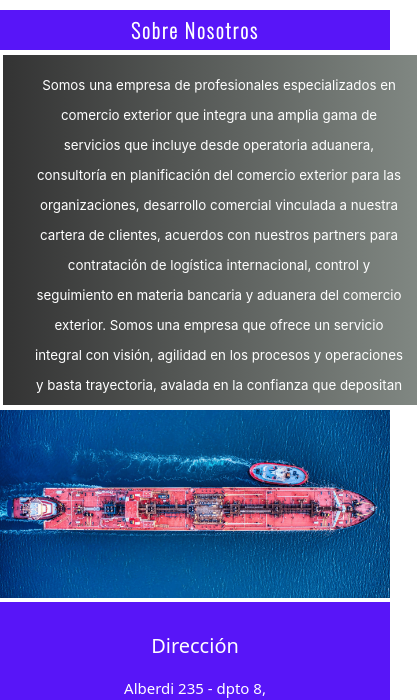
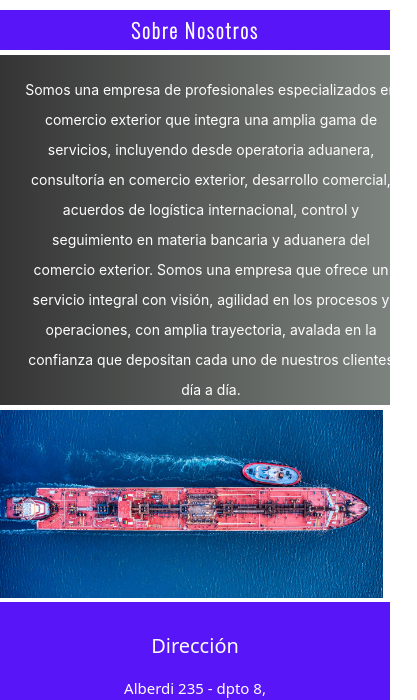
Before and after one commit to Fernandogaston/servicio-comex, a website: page nosotros.html in a window 390 px wide. Shown: the part 151-851 px from the top of the page, 417 px wide, since content can reach past the window. Drawn offline with nearby package versions, Linux system fonts and the light colour scheme.

Commit message:
Proyecto final

```diff
--- a/nosotros.html
+++ b/nosotros.html
@@ -65,8 +65,8 @@
                 <div class="col-sm-12"><a href="nosotros.html" class="Sobre__Nosotros">Sobre Nosotros</a></div>
             </div>
             <div class="row">
-                <div class="col-sm-6 Parrafo__Nosotros" style="margin-top:5px; padding-left: 30px"><p>Somos una empresa de profesionales especializados en comercio exterior que integra una amplia gama de servicios que incluye desde operatoria aduanera, consultoría en planificación del comercio exterior para las organizaciones, desarrollo comercial vinculada a nuestra cartera de clientes, acuerdos con nuestros partners para contratación de logística internacional, control y seguimiento en materia bancaria y aduanera del comercio exterior. Somos una empresa que ofrece un servicio integral con visión, agilidad en los procesos y operaciones y basta trayectoria, avalada en la confianza que depositan cada uno de nuestros clientes día a día.</p></div>
-                <div class="col-sm-6 d-flex justify-content-end">
+                <div class="col-sm-6 Parrafo__Nosotros" style="margin-top:5px; margin-left: 7px; padding-left: 30px"><p>Somos una empresa de profesionales especializados en comercio exterior que integra una amplia gama de servicios, incluyendo desde operatoria aduanera, consultoría en comercio exterior, desarrollo comercial, acuerdos de logística internacional, control y seguimiento en materia bancaria y aduanera del comercio exterior. Somos una empresa que ofrece un servicio integral con visión, agilidad en los procesos y operaciones, con amplia trayectoria, avalada en la confianza que depositan cada uno de nuestros clientes día a día.</p></div>
+                <div class="col-sm-6 d-flex justify-content-start" style="margin-left: -7px">
                     <img src="img/Nosotros.png" class="FotoNosotros" alt="contenedor">
                 </div>
             </div>
@@ -145,12 +145,12 @@
               <div class="col-sm-6 caja17">
                   <a href="https://www.facebook.com/"><img src="img/Facebook.png" height="40px" target="_blank"></a>
                   <a href="https://twitter.com/"><img src="img/Twitter.png" height="40px" target="_blank"></a>
+                  <a href=" https://api.whatsapp.com/send?phone=542494288014"><img src="img/whatsapp.png" height="40px" target="_blank"></a>
               </div>
             </div>
             <div class="row mt-5">
-                <div class="col-sm-12 d-flex justify-content-between mx-1 my-2 me-2">
-                    <a href="#Inicio"><img src="img/Flechaarriba.png" height="30px"></a>
-                    <a href=" https://api.whatsapp.com/send?phone=542494288014"><img src="img/whatsapp.png" height="40px" target="_blank"></a>
+                <div class="col-sm-12 d-flex justify-content-end mx-1 my-2 me-2">
+                    <a href="#Inicio"><img src="img/Flechaarriba.png" height="30px"; style="margin-right: 30px; margin-bottom: 10px"></a>
                 </div>
             </div>
         </footer>
--- a/scss/estilos.scss
+++ b/scss/estilos.scss
@@ -86,7 +86,7 @@
     font-size: 16px;
     line-height: 30px;
     text-align: justify;
-    padding: 30px;
+    padding-top: 60px;
     height: 350px;
     background-image: linear-gradient(to right, #333, #808782); }
 
@@ -353,7 +353,7 @@
   .ColorLinks a:hover {
     color: #F4D35E; }
 
-  /* clases caja 17 ícono facebook y twitter en footer */
+  /* clases caja 17 ícono facebook, twitter y whatsapp en footer */
 
   .caja17 {
     display: flex;
@@ -428,8 +428,8 @@
     .Parrafo__Nosotros {
       text-align: center;
       font-size: smaller;
-      margin-left: 15px;
-      padding: 15px;
+      margin-left: 0px;
+      padding: 0px;
     }
 
     .caja14 {
@@ -462,7 +462,23 @@
       height: 1500px;}
   }
 
+  @media only screen and (max-width: 700px)
+  {
+    .Parrafo__Nosotros{
+      font-size: 12px;
+      padding-top: 20px;
+    }
+  }
+
+  @media only screen and (max-width: 1100px)
+  {
+    .Parrafo__Nosotros{
+      font-size: 14px;
+      padding-top: 20px;
+    }
+  }
+
   /* Hide Scrollbars */
-  .scroll_bar {
+  html, body {
     overflow-x:hidden;
   }
```
Also changed, not shown: contacto.html (+3 -3 lines), herramientas.html (+3 -3 lines), index.html (+5 -5 lines), servicios.html (+3 -3 lines), css/estilos.css.
